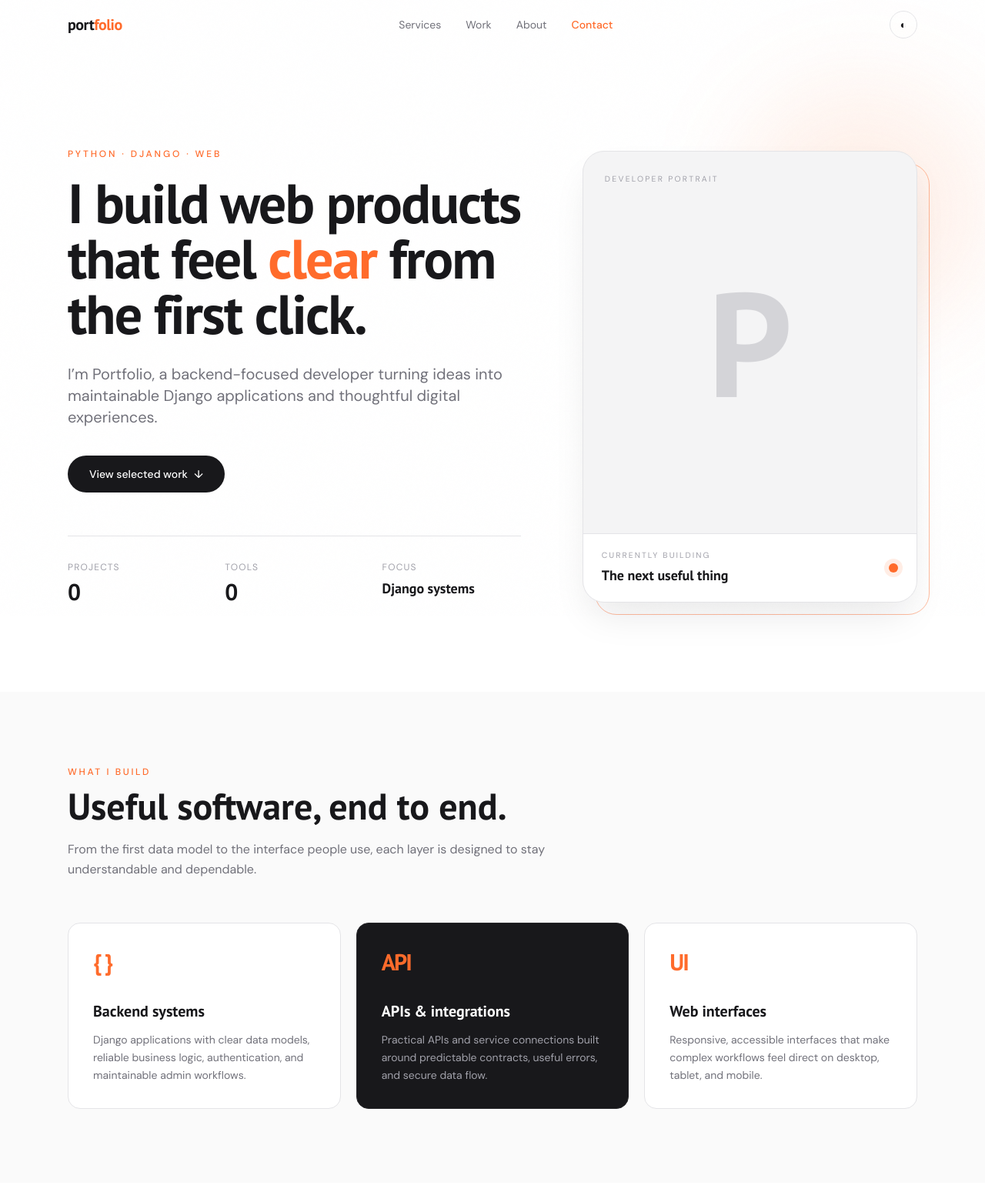
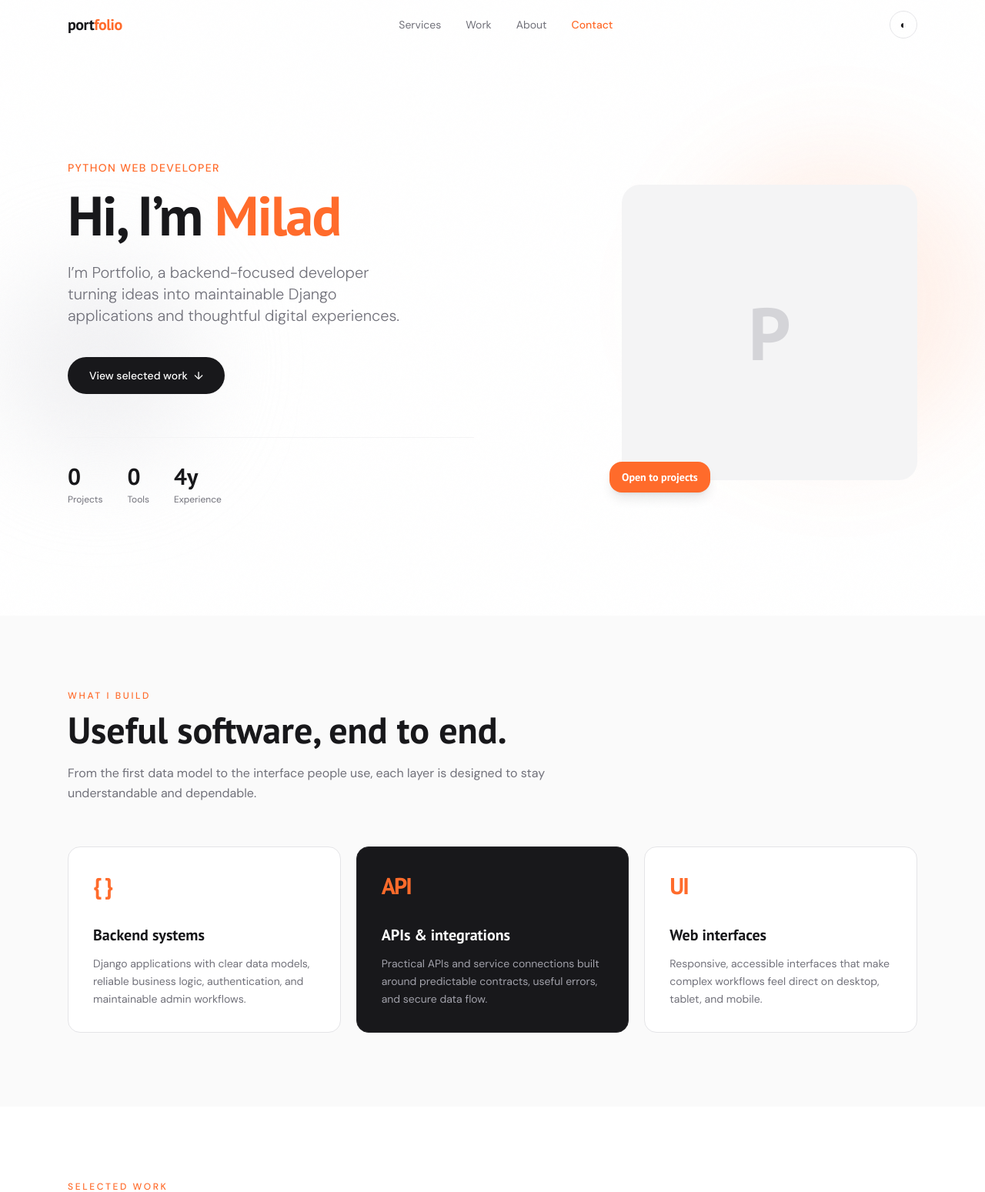
Before and after one commit to miladaxel/my_portfolio, a Django app: page / in a window 1280 px wide. Shown: the top 1549 px of the page at 77% size. Run offline with Django 5.2, Linux system fonts and the light colour scheme; data that the repository does not hold is empty; some libraries are stand-ins or nearby versions.

Commit message:
i made the contact me backend and some changes in the home page

```diff
--- a/core/urls.py
+++ b/core/urls.py
@@ -7,5 +7,10 @@ app_name = "core"
 
 urlpatterns = [
     path("", views.home, name="home"),
+    path(
+        "api/contact/messages/",
+        views.create_contact_message,
+        name="contact_message_create",
+    ),
     path("projects/<slug:slug>/", views.project_detail, name="project_detail"),
 ]
--- a/core/views.py
+++ b/core/views.py
@@ -1,7 +1,11 @@
+import json
+
+from django.http import JsonResponse
 from django.shortcuts import get_object_or_404, render
 
 from accounts.models import Profile, User
 
+from .forms import ContactMessageForm
 from .models import Project, Skill
 
 
@@ -60,3 +64,52 @@ def project_detail(request, slug):
             "active_nav": "work",
         },
     )
+
+
+def create_contact_message(request):
+    if request.method != "POST":
+        response = JsonResponse(
+            {"success": False, "error": "Only POST requests are allowed."},
+            status=405,
+        )
+        response["Allow"] = "POST"
+        return response
+
+    if request.content_type == "application/json":
+        try:
+            data = json.loads(request.body or b"{}")
+        except (json.JSONDecodeError, UnicodeDecodeError):
+            return JsonResponse(
+                {"success": False, "error": "The request body is not valid JSON."},
+                status=400,
+            )
+        if not isinstance(data, dict):
+            return JsonResponse(
+                {"success": False, "error": "The JSON body must be an object."},
+                status=400,
+            )
+    else:
+        data = request.POST
+
+    form = ContactMessageForm(data)
+    if not form.is_valid():
+        return JsonResponse(
+            {
+                "success": False,
+                "errors": {
+                    field: [error["message"] for error in errors]
+                    for field, errors in form.errors.get_json_data().items()
+                },
+            },
+            status=400,
+        )
+
+    contact_message = form.save()
+    return JsonResponse(
+        {
+            "success": True,
+            "message": "Your message has been received.",
+            "id": contact_message.pk,
+        },
+        status=201,
+    )
--- a/templates/core/home.html
+++ b/templates/core/home.html
@@ -7,27 +7,23 @@
 
 {% block extra_head %}
   <style>
-    .hero-panel { position: relative; isolation: isolate; }
-    .hero-panel::before {
+    .hero-cta {
+      position: relative;
+      overflow: hidden;
+    }
+    .hero-cta::after {
       content: '';
       position: absolute;
-      inset: 1rem -1rem -1rem 1rem;
-      border: 1px solid rgba(255, 107, 43, .45);
-      border-radius: 1.75rem;
-      z-index: -1;
+      top: 0;
+      left: -100%;
+      width: 60%;
+      height: 100%;
+      background: rgba(255, 255, 255, .18);
+      transform: skewX(-20deg);
+      transition: left .4s cubic-bezier(.4, 0, .2, 1);
     }
-    .hero-panel::after {
-      content: '';
-      position: absolute;
-      inset: 0;
-      pointer-events: none;
-      border-radius: 1.75rem;
-      opacity: .28;
-      background-image:
-        linear-gradient(rgba(113, 113, 122, .18) 1px, transparent 1px),
-        linear-gradient(90deg, rgba(113, 113, 122, .18) 1px, transparent 1px);
-      background-size: 2rem 2rem;
-    }
+    .hero-cta:hover::after { left: 160%; }
+    .hero-photo img { width: 100%; height: 100%; object-fit: cover; display: block; }
     .project-card-media img { transition: transform .55s cubic-bezier(.4, 0, .2, 1); }
     .project-card:hover .project-card-media img { transform: scale(1.035); }
     .service-mark {
@@ -35,23 +31,21 @@
       font-weight: 700;
       letter-spacing: -.06em;
     }
-    @media (max-width: 767px) {
-      .hero-panel::before { inset: .65rem -.5rem -.65rem .5rem; }
-    }
   </style>
 {% endblock %}
 
 {% block content %}
-  <section id="hero" class="relative min-h-screen flex items-center pt-20 overflow-hidden">
-    <div class="absolute top-28 right-0 w-80 h-80 bg-accent/10 rounded-full blur-3xl pointer-events-none" aria-hidden="true"></div>
-    <div class="max-w-6xl mx-auto px-6 py-20 md:py-28 w-full">
-      <div class="grid lg:grid-cols-[1.15fr_.85fr] gap-14 lg:gap-20 items-center">
+  <section id="hero" class="relative min-h-screen flex items-center pt-16 overflow-hidden">
+    <div class="absolute top-1/4 right-0 w-96 h-96 bg-accent/10 rounded-full blur-3xl pointer-events-none" aria-hidden="true"></div>
+    <div class="absolute bottom-1/4 left-0 w-64 h-64 bg-zinc-200/50 dark:bg-zinc-800/30 rounded-full blur-3xl pointer-events-none" aria-hidden="true"></div>
+    <div class="relative z-10 max-w-6xl mx-auto px-6 py-24 w-full">
+      <div class="grid md:grid-cols-2 gap-12 items-center">
         <div>
-          <p class="reveal text-xs font-medium text-accent tracking-[0.24em] uppercase mb-5">Python · Django · Web</p>
-          <h1 class="reveal font-display font-bold text-5xl sm:text-6xl lg:text-7xl leading-[1.02] tracking-tight text-zinc-900 dark:text-white max-w-3xl">
-            I build web products that feel <span class="text-accent">clear</span> from the first click.
+          <p class="reveal text-sm font-medium text-accent tracking-widest uppercase mb-4">Python web developer</p>
+          <h1 class="reveal font-display font-bold text-5xl md:text-6xl lg:text-7xl leading-[1.05] tracking-tight text-zinc-900 dark:text-white mb-6">
+            Hi, I’m <span class="text-accent">Milad</span>
           </h1>
-          <p class="reveal mt-7 text-lg md:text-xl leading-relaxed text-zinc-500 dark:text-zinc-400 max-w-2xl">
+          <p class="reveal text-lg md:text-xl text-zinc-500 dark:text-zinc-400 font-light leading-relaxed max-w-md mb-10">
             {% if profile and profile.short_bio %}
               {{ profile.short_bio }}
             {% else %}
@@ -59,49 +53,43 @@
             {% endif %}
           </p>
 
-          <div class="reveal flex flex-wrap gap-3 mt-9">
-            <a href="#work" class="focus-ring inline-flex items-center gap-2 rounded-full bg-zinc-900 dark:bg-white text-white dark:text-zinc-900 px-7 py-3.5 text-sm font-medium hover:bg-accent dark:hover:bg-accent dark:hover:text-white transition-colors">
+          <div class="reveal flex flex-wrap gap-4">
+            <a href="#work" class="hero-cta focus-ring inline-flex items-center gap-2 rounded-full bg-zinc-900 dark:bg-white text-white dark:text-zinc-900 px-7 py-3.5 text-sm font-medium hover:bg-zinc-700 dark:hover:bg-zinc-200 transition-colors">
               View selected work <span aria-hidden="true">↓</span>
             </a>
             {% if owner and owner.email %}
-              <a href="mailto:{{ owner.email }}" class="focus-ring inline-flex items-center rounded-full border border-zinc-300 dark:border-zinc-700 text-zinc-700 dark:text-zinc-300 px-7 py-3.5 text-sm font-medium hover:border-accent hover:text-accent transition-colors">Email me</a>
+              <a href="mailto:{{ owner.email }}" class="focus-ring inline-flex items-center rounded-full border border-zinc-300 dark:border-zinc-700 text-zinc-700 dark:text-zinc-300 px-7 py-3.5 text-sm font-medium hover:bg-zinc-50 dark:hover:bg-zinc-900 transition-colors">Email me</a>
             {% endif %}
           </div>
 
-          <dl class="reveal grid grid-cols-2 sm:grid-cols-3 gap-6 mt-14 pt-8 border-t border-zinc-200 dark:border-zinc-800 max-w-2xl">
+          <dl class="reveal flex flex-wrap gap-x-8 gap-y-5 mt-14 pt-8 border-t border-zinc-100 dark:border-zinc-900">
             <div>
-              <dt class="text-xs uppercase tracking-widest text-zinc-400 mb-1.5">Projects</dt>
               <dd class="font-display font-bold text-3xl text-zinc-900 dark:text-white">{{ project_count }}</dd>
+              <dt class="text-xs text-zinc-500 dark:text-zinc-400 mt-1">Projects</dt>
             </div>
             <div>
-              <dt class="text-xs uppercase tracking-widest text-zinc-400 mb-1.5">Tools</dt>
               <dd class="font-display font-bold text-3xl text-zinc-900 dark:text-white">{{ skill_count }}</dd>
+              <dt class="text-xs text-zinc-500 dark:text-zinc-400 mt-1">Tools</dt>
             </div>
-            <div class="col-span-2 sm:col-span-1">
-              <dt class="text-xs uppercase tracking-widest text-zinc-400 mb-1.5">Focus</dt>
-              <dd class="font-display font-bold text-lg text-zinc-900 dark:text-white">Django systems</dd>
+            <div>
+              <dd class="font-display font-bold text-3xl text-zinc-900 dark:text-white">4y</dd>
+              <dt class="text-xs text-zinc-500 dark:text-zinc-400 mt-1">Experience</dt>
             </div>
           </dl>
         </div>
 
-        <div class="hero-panel reveal max-w-md w-full mx-auto lg:mr-0">
-          <div class="relative z-10 overflow-hidden rounded-[1.75rem] bg-zinc-100 dark:bg-zinc-900 border border-zinc-200 dark:border-zinc-800 shadow-2xl shadow-zinc-900/10 dark:shadow-black/30">
+        <div class="reveal flex justify-center md:justify-end">
+          <div class="relative w-72 h-72 md:w-80 md:h-80 lg:w-96 lg:h-96">
             {% if profile and profile.avatar %}
-              <img src="{{ profile.avatar.url }}" alt="Portrait of {{ display_name }}" class="w-full h-[26rem] md:h-[31rem] object-cover" loading="eager">
+              <div class="hero-photo w-full h-full overflow-hidden rounded-3xl bg-zinc-300 dark:bg-zinc-800">
+                <img src="{{ profile.avatar.url }}" alt="Portrait of {{ display_name }}" width="800" height="800" loading="eager" fetchpriority="high">
+              </div>
             {% else %}
-              <div class="relative h-[26rem] md:h-[31rem] flex items-center justify-center">
-                <span class="relative z-10 font-display font-bold text-[10rem] md:text-[12rem] leading-none text-zinc-300 dark:text-zinc-800">{{ display_name|first|upper }}</span>
-                <span class="absolute left-7 top-7 text-[.65rem] uppercase tracking-[.22em] text-zinc-400">Developer portrait</span>
+              <div class="hero-photo w-full h-full overflow-hidden rounded-3xl bg-zinc-100 dark:bg-zinc-900 flex items-center justify-center">
+                <span class="font-display font-bold text-8xl text-zinc-300 dark:text-zinc-800">{{ display_name|first|upper }}</span>
               </div>
             {% endif %}
-
-            <div class="relative z-20 bg-white/95 dark:bg-zinc-950/95 backdrop-blur px-6 py-5 border-t border-zinc-200 dark:border-zinc-800 flex items-center justify-between gap-5">
-              <div class="min-w-0">
-                <p class="text-[.65rem] uppercase tracking-[.2em] text-zinc-400 mb-1">Currently building</p>
-                <p class="font-display font-bold text-lg text-zinc-900 dark:text-white truncate">{% if latest_project %}{{ latest_project.title }}{% else %}The next useful thing{% endif %}</p>
-              </div>
-              <span class="w-3 h-3 rounded-full bg-accent shrink-0 shadow-[0_0_0_6px_rgba(255,107,43,.12)]" aria-hidden="true"></span>
-            </div>
+            <div class="absolute -bottom-4 -left-4 bg-accent text-white font-display font-bold text-sm px-4 py-2.5 rounded-2xl shadow-lg">Open to projects</div>
           </div>
         </div>
       </div>
```
Also changed, not shown: core/admin.py (+58 -2 lines), core/models.py (+45 -0 lines), core/tests.py (+91 -1 lines).
